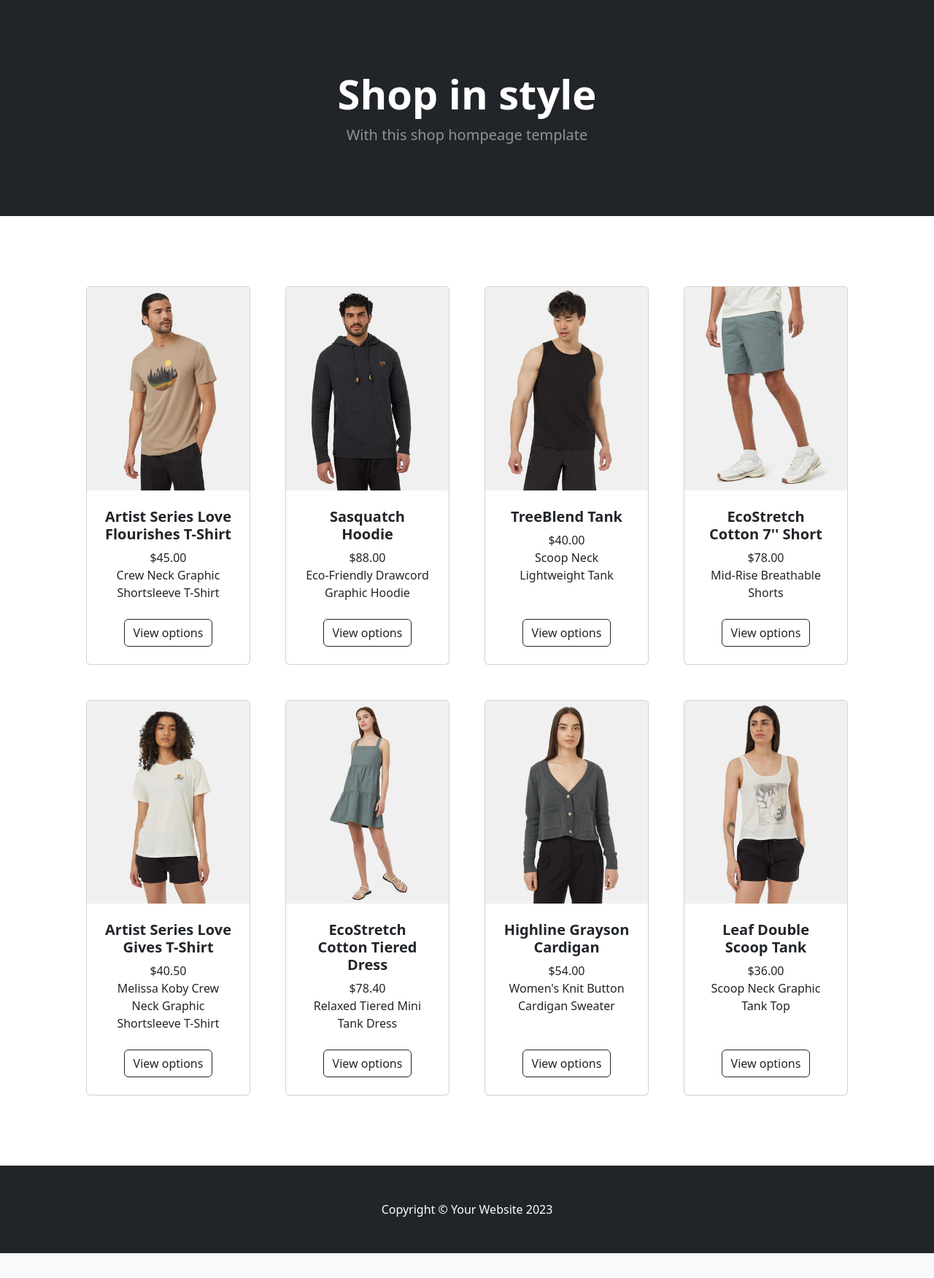
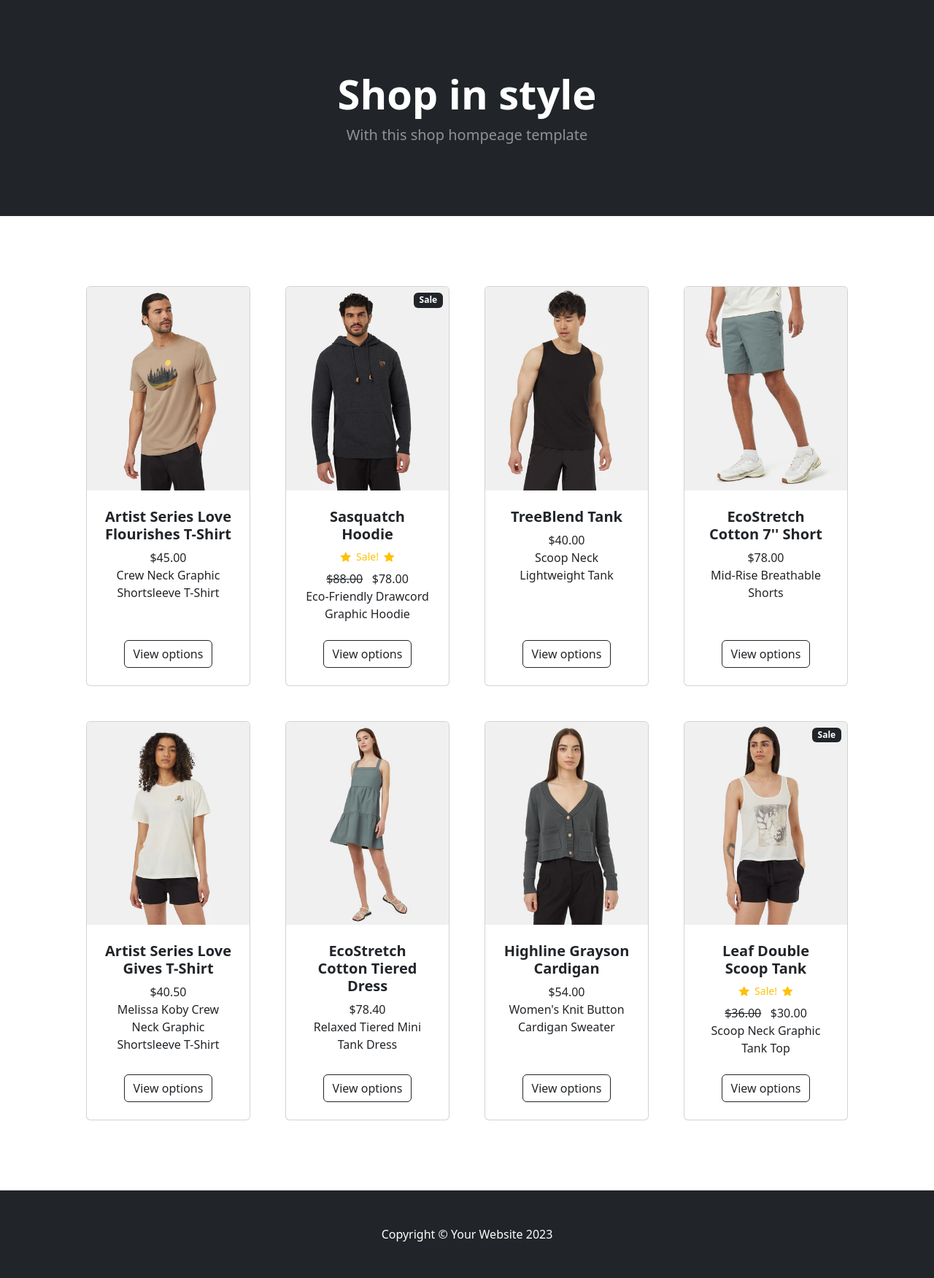
Before and after one commit to SinghVikram97/django-ecommerce, a Django app: page / in a window 1280 px wide. Shown: the part 57-1808 px from the top of the page at 73% size. Before the commit the page ends 1774 px from the top, so only its background shows below. Run offline with Django 4.2, Linux system fonts and the light colour scheme; data comes from the database, SQL or seed files in the repository; both versions use the stored data as it was after the commit; some libraries are stand-ins or nearby versions.

Commit message:
added sale price

```diff
--- a/store/models.py
+++ b/store/models.py
@@ -31,6 +31,9 @@ class Product(models.Model):
     category = models.ForeignKey(Category, on_delete=models.CASCADE, default=1)
     description = models.CharField(max_length=250, default='', blank=True, null=True)
     image = models.ImageField(upload_to='uploads/product/')
+    # Sales
+    is_sale = models.BooleanField(default=False)
+    sale_price = models.DecimalField(default=0, decimal_places=2, max_digits=6)
 
     def __str__(self):
         return self.name
--- a/store/templates/home.html
+++ b/store/templates/home.html
@@ -1,34 +1,39 @@
-{%  load static %}
+{% load static %}
 <!DOCTYPE html>
 <html lang="en">
 <head>
-        <meta charset="utf-8" />
-        <meta name="viewport" content="width=device-width, initial-scale=1, shrink-to-fit=no" />
-        <meta name="description" content="" />
-        <meta name="author" content="" />
+    <meta charset="utf-8"/>
+    <meta name="viewport" content="width=device-width, initial-scale=1, shrink-to-fit=no"/>
+    <meta name="description" content=""/>
+    <meta name="author" content=""/>
     <title>Django Ecommerce</title>
     <!-- Favicon-->
-        <link rel="icon" type="image/x-icon" href="{% static 'assets/favicon.ico'%}" />
+    <link rel="icon" type="image/x-icon" href="{% static 'assets/favicon.ico' %}"/>
     <!-- Bootstrap icons-->
-        <link href="https://cdn.jsdelivr.net/npm/bootstrap-icons@1.5.0/font/bootstrap-icons.css" rel="stylesheet" />
+    <link href="https://cdn.jsdelivr.net/npm/bootstrap-icons@1.5.0/font/bootstrap-icons.css" rel="stylesheet"/>
     <!-- Core theme CSS (includes Bootstrap)-->
-        <link href="{% static 'css/styles.css'%}" rel="stylesheet" />
+    <link href="{% static 'css/styles.css' %}" rel="stylesheet"/>
 </head>
 <body>
 <!-- Navigation-->
 <nav class="navbar navbar-expand-lg navbar-light bg-light">
     <div class="container px-4 px-lg-5">
         <a class="navbar-brand" href="#!">Ecommerce Store</a>
-                <button class="navbar-toggler" type="button" data-bs-toggle="collapse" data-bs-target="#navbarSupportedContent" aria-controls="navbarSupportedContent" aria-expanded="false" aria-label="Toggle navigation"><span class="navbar-toggler-icon"></span></button>
+        <button class="navbar-toggler" type="button" data-bs-toggle="collapse" data-bs-target="#navbarSupportedContent"
+                aria-controls="navbarSupportedContent" aria-expanded="false" aria-label="Toggle navigation"><span
+                class="navbar-toggler-icon"></span></button>
         <div class="collapse navbar-collapse" id="navbarSupportedContent">
             <ul class="navbar-nav me-auto mb-2 mb-lg-0 ms-lg-4">
                 <li class="nav-item"><a class="nav-link active" aria-current="page" href="#!">Home</a></li>
                 <li class="nav-item"><a class="nav-link" href="#!">About</a></li>
                 <li class="nav-item dropdown">
-                            <a class="nav-link dropdown-toggle" id="navbarDropdown" href="#" role="button" data-bs-toggle="dropdown" aria-expanded="false">Shop</a>
+                    <a class="nav-link dropdown-toggle" id="navbarDropdown" href="#" role="button"
+                       data-bs-toggle="dropdown" aria-expanded="false">Shop</a>
                     <ul class="dropdown-menu" aria-labelledby="navbarDropdown">
                         <li><a class="dropdown-item" href="#!">All Products</a></li>
-                                <li><hr class="dropdown-divider" /></li>
+                        <li>
+                            <hr class="dropdown-divider"/>
+                        </li>
                         <li><a class="dropdown-item" href="#!">Popular Items</a></li>
                         <li><a class="dropdown-item" href="#!">New Arrivals</a></li>
                     </ul>
@@ -58,10 +63,44 @@
     <div class="container px-4 px-lg-5 mt-5">
         <div class="row gx-4 gx-lg-5 row-cols-2 row-cols-md-3 row-cols-xl-4 justify-content-center">
             {% for product in products %}
+                {% if product.is_sale %}
+                    <div class="col mb-5">
+                        <div class="card h-100">
+                            <div class="badge bg-dark text-white position-absolute"
+                                 style="top:0.5rem; right: 0.5rem">
+                                Sale
+                            </div>
+                            <img class="card-img-top" src="{{ product.image.url }}" alt="..."/>
+                            <!-- Product details-->
+                            <div class="card-body p-4">
+                                <div class="text-center">
+                                    <!-- Product name-->
+                                    <h5 class="fw-bolder">{{ product.name }}</h5>
+                                    <!-- Product price-->
+                                    <div class="d-flex justify-content-center small text-warning mb-2">
+                                        <div class="bi-star-fill"></div>
+                                        &nbsp;&nbsp;Sale!&nbsp;&nbsp;
+                                        <div class="bi-star-fill"></div>
+                                    </div>
+                                    <strike>${{ product.price }}</strike>
+                                    &nbsp;
+                                    ${{ product.sale_price }}
+                                    <br/>
+                                    {{ product.description }}
+                                </div>
+                            </div>
+                            <!-- Product actions-->
+                            <div class="card-footer p-4 pt-0 border-top-0 bg-transparent">
+                                <div class="text-center"><a class="btn btn-outline-dark mt-auto" href="#">View
+                                    options</a></div>
+                            </div>
+                        </div>
+                    </div>
+                {% else %}
                     <div class="col mb-5">
                         <div class="card h-100">
                             <!-- Product image-->
-                            <img class="card-img-top" src="{{ product.image.url }}" alt="..." />
+                            <img class="card-img-top" src="{{ product.image.url }}" alt="..."/>
                             <!-- Product details-->
                             <div class="card-body p-4">
                                 <div class="text-center">
@@ -75,11 +114,13 @@
                             </div>
                             <!-- Product actions-->
                             <div class="card-footer p-4 pt-0 border-top-0 bg-transparent">
-                                <div class="text-center"><a class="btn btn-outline-dark mt-auto" href="#">View options</a></div>
+                                <div class="text-center"><a class="btn btn-outline-dark mt-auto" href="#">View
+                                    options</a></div>
                             </div>
                         </div>
                     </div>
-                    {%  endfor %}
+                {% endif %}
+            {% endfor %}
         </div>
     </div>
 </section>
@@ -90,6 +131,6 @@
 <!-- Bootstrap core JS-->
 <script src="https://cdn.jsdelivr.net/npm/bootstrap@5.2.3/dist/js/bootstrap.bundle.min.js"></script>
 <!-- Core theme JS-->
-        <script src="{% static 'js/scripts.js'%}"></script>
+<script src="{% static 'js/scripts.js' %}"></script>
 </body>
 </html>
```
Also changed, not shown: db.sqlite3, store/migrations/0002_alter_category_options_product_is_sale_and_more.py (added). Lines whose indentation alone changed are shown as unchanged.
